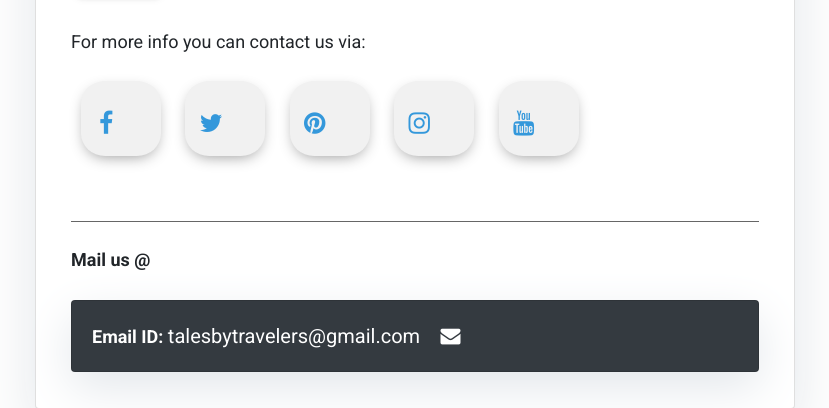
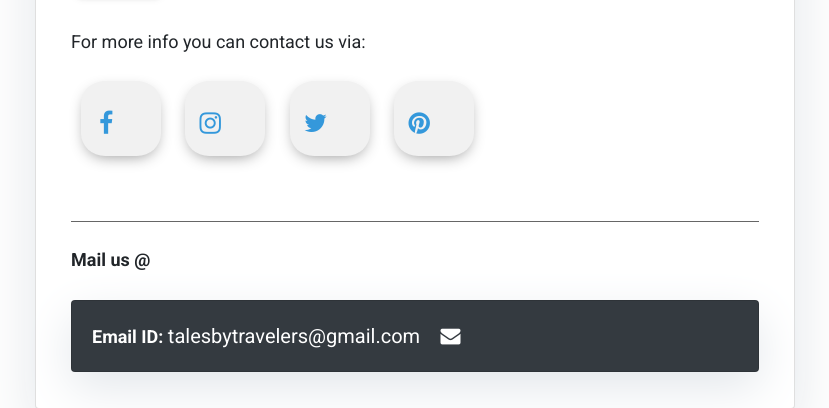
Before and after one commit to mayankchauhan96/Travel-Blogging-website, a Django app: page /contact_us/ in a window 1280 px wide. Shown: the part 1616-2024 px from the top of the page, without its empty margins (35-864 px from the left). Run offline with Django 3.2, Linux system fonts and the light colour scheme; some libraries are stand-ins or nearby versions.

Commit message:
contact us sm remove

```diff
--- a/templates/contact_us.html
+++ b/templates/contact_us.html
@@ -125,18 +125,16 @@
           <a class="btn-1" href="https://www.facebook.com/Tales-by-Travelers-100648714955907" target="_blank">
             <i  class="fa fa-facebook pl-2 pr-2"></i>
           </a>
+          <a class="btn-1" href="https://www.instagram.com/talesbytravelers/" target="_blank">
+            <i class="fa fa-instagram pl-1 pr-1"></i>
+          </a>
           <a class="btn-1" href="https://twitter.com/by_travelers" target="_blank">
             <i class="fa fa-twitter pl-1 pr-1"></i>
           </a>
           <a class="btn-1" href="https://www.pinterest.ca/talesbytravelers/" target="_blank">
             <i class="fa fa-pinterest pl-1 pr-2"></i>
           </a>
-          <a class="btn-1" href="https://www.instagram.com/talesbytravelers/" target="_blank">
-            <i class="fa fa-instagram pl-1 pr-1"></i>
-          </a>
-          <a class="btn-1" href="https://www.youtube.com/channel/UCfBW-Qn-iHhe1JV31JYSeQw?disable_polymer=true" target="_blank">
-            <i class="fa fa-youtube pl-1 pr-1"></i>
-          </a>
+
         </div>
         <hr class="hr-dark my-4">
         <strong>
```
